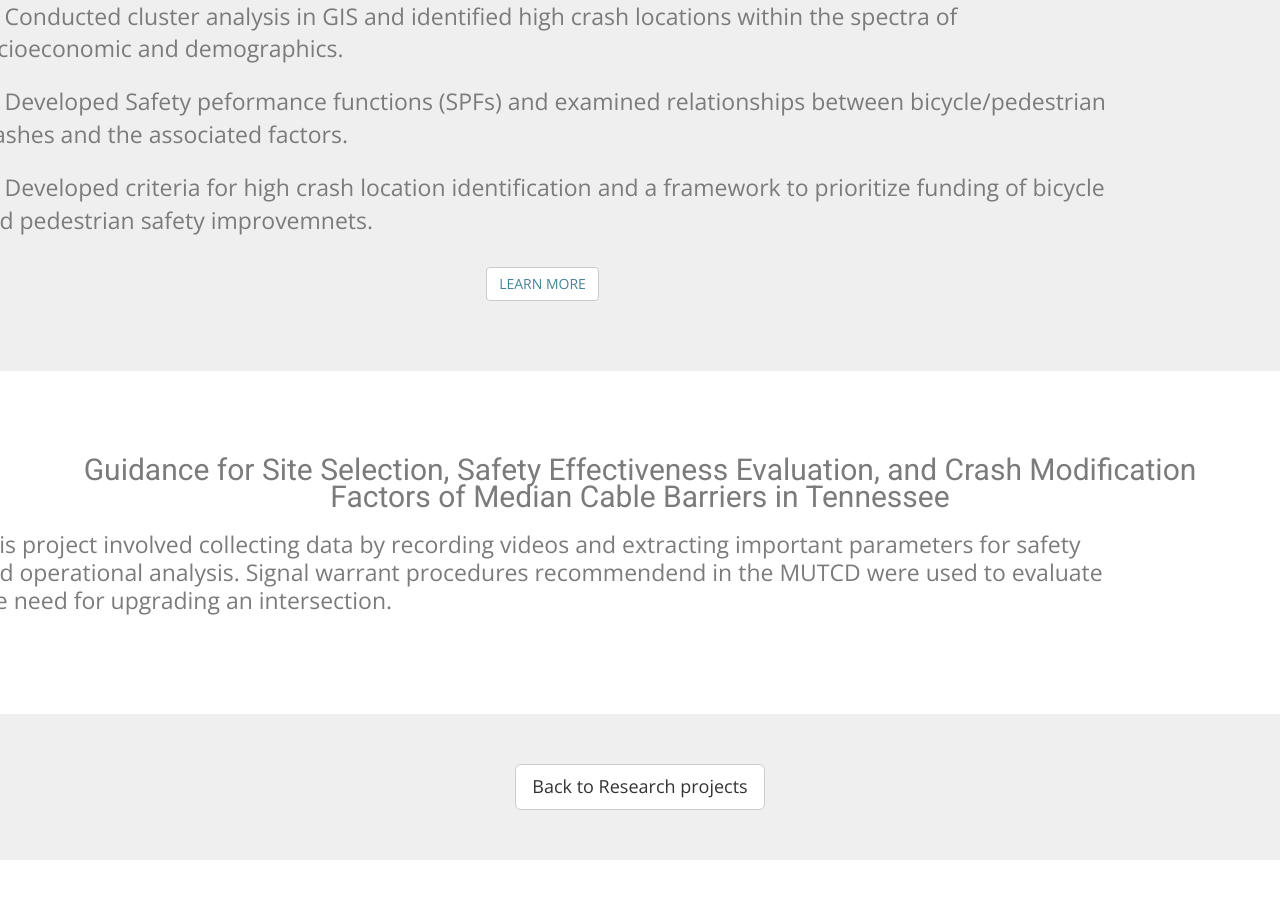
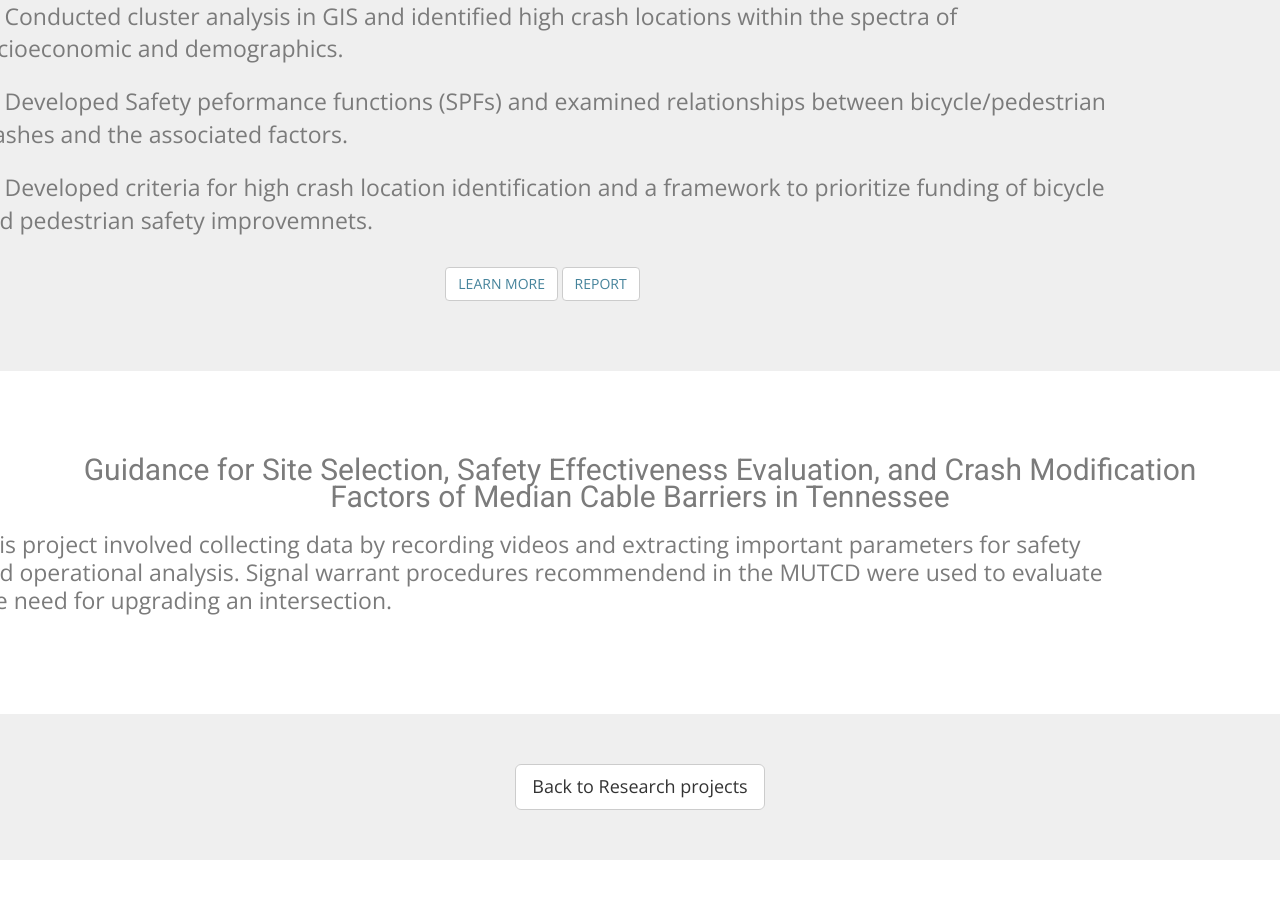
Before and after one commit to ekidando/Emma, a Jekyll site: the page built from safety.html, in a window 1280 px wide and 900 px high, scrolled down 1619 px. Built offline with Jekyll 4.4.1, drawn with Linux system fonts in a browser that asks for light colours; nearby versions of some CDN libraries; some web fonts are replaced.

Commit message:
Update safety.html

```diff
--- a/safety.html
+++ b/safety.html
@@ -70,6 +70,7 @@ Research outcomes;
           <div align="center">
 
 <a class="btn btn-default btn-call-to-action" href="https://www.sciencedirect.com/science/article/pii/S2213624X18300269?via%3Dihub" target="_blank">LEARN MORE</a>
+            <a class="btn btn-default btn-call-to-action" href="https://www.wmich.edu/sites/default/files/attachments/u883/2016/TRCLC_Final_Report_14_07.pdf" target="_blank">REPORT</a>
   </div>
         </div>
       </div><!-- .col-md-7 close -->
```
